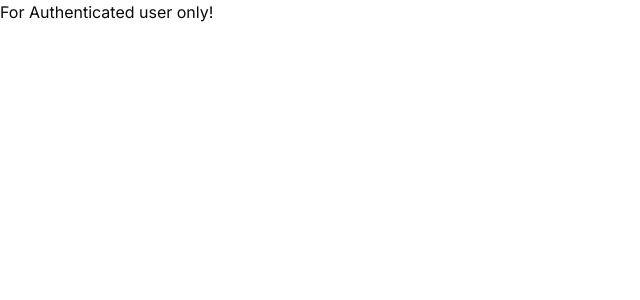
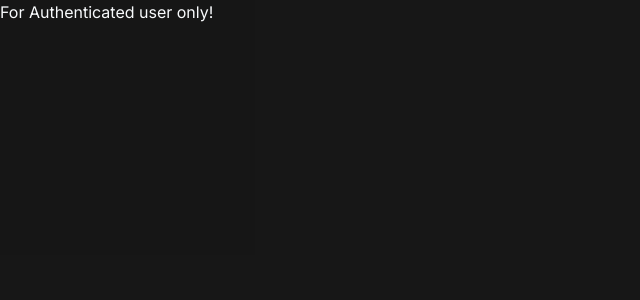
Before and after one commit to Mac1618/twitch-clone, a Next.js app: page / in a window 1280 px wide. Shown: the top 300 px of the page, without its empty margins (0-640 px from the left). Built offline with nearby package versions, Linux system fonts and the light colour scheme.

Commit message:
feat: Dark mode feature using Shadcn for the home page and Clerk for the sign in/up

```diff
--- /dev/null
+++ b/app/(auth)/_components/logo.tsx
@@ -0,0 +1,29 @@
+//  Next
+import { Poppins } from 'next/font/google';
+import Image from 'next/image';
+
+// shadcn
+import { cn } from '@/lib/utils';
+
+const font = Poppins({
+	subsets: ['latin'],
+	weight: ['200', '300', '400', '500', '600', '700', '800', '900'],
+});
+
+export const Logo = () => {
+	return (
+		<div className="flex flex-col items-center gap-y-4">
+			<div className="bg-white rounded-full p-1">
+				<Image src="/spooky.svg" alt="logo" width={80} height={80} />
+			</div>
+			<div className={cn(
+        "flex flex-col items-center",
+        font.className,
+      )}>
+
+				<p className='text-lg font-semibold'>Twitch Clone</p>
+				<p className='text-sm text-muted-foreground'>Let&apos;s play</p>
+			</div>
+		</div>
+	);
+};
--- a/app/(auth)/layout.tsx
+++ b/app/(auth)/layout.tsx
@@ -1,11 +1,13 @@
-import React from "react";
+// Logo
+import { Logo } from './_components/logo';
 
-const AuthLayout = ({ children } : { children : React.ReactNode}) => {
-  return (
-    <div className="h-full flex justify-center items-center">
-      {children}
-    </div>
-  )
-}
+const AuthLayout = ({ children }: { children: React.ReactNode }) => {
+	return (
+		<div className="h-full flex flex-col justify-center items-center space-y-6">
+			<Logo />
+			{children}
+		</div>
+	);
+};
 
 export default AuthLayout;
--- a/app/globals.css
+++ b/app/globals.css
@@ -2,71 +2,83 @@
 @tailwind components;
 @tailwind utilities;
 
-html, body, :root {
+html,
+body,
+:root {
   height: 100%;
+  @apply bg-neutral-900/80;
+}
+
+.hidden-scrollbar {
+  -ms-overflow-style: none;
+  scrollbar-width: none;
+}
+
+.hidden-scrollbar::-webkit-scrollbar {
+  display: none;
 }
 
 @layer base {
   :root {
     --background: 0 0% 100%;
-    --foreground: 0 0% 3.9%;
+    --foreground: 222.2 84% 4.9%;
 
     --card: 0 0% 100%;
-    --card-foreground: 0 0% 3.9%;
+    --card-foreground: 222.2 84% 4.9%;
 
     --popover: 0 0% 100%;
-    --popover-foreground: 0 0% 3.9%;
+    --popover-foreground: 222.2 84% 4.9%;
 
-    --primary: 0 0% 9%;
-    --primary-foreground: 0 0% 98%;
+    --primary: 222.2 47.4% 11.2%;
+    --primary-foreground: 210 40% 98%;
 
-    --secondary: 0 0% 96.1%;
-    --secondary-foreground: 0 0% 9%;
+    --secondary: 210 40% 96.1%;
+    --secondary-foreground: 222.2 47.4% 11.2%;
 
-    --muted: 0 0% 96.1%;
-    --muted-foreground: 0 0% 45.1%;
+    --muted: 210 40% 96.1%;
+    --muted-foreground: 215.4 16.3% 46.9%;
 
-    --accent: 0 0% 96.1%;
-    --accent-foreground: 0 0% 9%;
+    --accent: 210 40% 96.1%;
+    --accent-foreground: 222.2 47.4% 11.2%;
 
     --destructive: 0 84.2% 60.2%;
-    --destructive-foreground: 0 0% 98%;
+    --destructive-foreground: 210 40% 98%;
 
-    --border: 0 0% 89.8%;
-    --input: 0 0% 89.8%;
-    --ring: 0 0% 3.9%;
+    --border: 214.3 31.8% 91.4%;
+    --input: 214.3 31.8% 91.4%;
+    --ring: 222.2 84% 4.9%;
 
     --radius: 0.5rem;
   }
 
   .dark {
-    --background: 0 0% 3.9%;
-    --foreground: 0 0% 98%;
+    --background: 226.7 12.7% 13.9%;
+    --foreground: 210 40% 98%;
 
-    --card: 0 0% 3.9%;
-    --card-foreground: 0 0% 98%;
+    --card: 226.7 12.7% 13.9%;
+    --card-foreground: 210 40% 98%;
 
-    --popover: 0 0% 3.9%;
-    --popover-foreground: 0 0% 98%;
+    --popover: 226.7 12.7% 13.9%;
+    --popover-foreground: 210 40% 98%;
 
-    --primary: 0 0% 98%;
-    --primary-foreground: 0 0% 9%;
+    --primary: 210 40% 98%;
+    --primary-foreground: 222.2 47.4% 11.2%;
 
-    --secondary: 0 0% 14.9%;
-    --secondary-foreground: 0 0% 98%;
+    --secondary: 226.7 12.7% 17.5%;
+    --secondary-foreground: 210 40% 98%;
 
-    --muted: 0 0% 14.9%;
-    --muted-foreground: 0 0% 63.9%;
+    --muted: 226.7 12.7% 17.5%;
+    --muted-foreground: 215 20.2% 65.1%;
 
-    --accent: 0 0% 14.9%;
-    --accent-foreground: 0 0% 98%;
+    --accent: 226.7 12.7% 17.5%;
+    --accent-foreground: 210 40% 98%;
 
     --destructive: 0 62.8% 30.6%;
-    --destructive-foreground: 0 0% 98%;
+    --destructive-foreground: 210 40% 98%;
 
-    --border: 0 0% 14.9%;
-    --input: 0 0% 14.9%;
-    --ring: 0 0% 83.1%;
+    --border: 226.7 12.7% 17.5%;
+    --input: 226.7 12.7% 17.5%;
+    --ring: 212.7 26.8% 83.9%;
   }
 }
 
--- a/app/layout.tsx
+++ b/app/layout.tsx
@@ -1,6 +1,11 @@
 // Clerk
 import { ClerkProvider } from '@clerk/nextjs';
+import { dark } from '@clerk/themes';
 
+// Shadcn ui
+import { ThemeProvider } from '@/components/theme-provider';
+
+// Next
 import type { Metadata } from 'next';
 import { Inter } from 'next/font/google';
 import './globals.css';
@@ -14,9 +19,13 @@
 
 export default function RootLayout({ children }: { children: React.ReactNode }) {
 	return (
-		<ClerkProvider>
+		<ClerkProvider appearance={{ baseTheme: dark}}>
 			<html lang="en">
-				<body className={inter.className}>{children}</body>
+				<body className={inter.className}>
+					<ThemeProvider attribute="class" forcedTheme='dark' storageKey='gamehub-theme'>
+						{children}
+					</ThemeProvider>
+				</body>
 			</html>
 		</ClerkProvider>
 	);
--- /dev/null
+++ b/components/theme-provider.tsx
@@ -0,0 +1,9 @@
+"use client"
+
+import * as React from "react"
+import { ThemeProvider as NextThemesProvider } from "next-themes"
+import { type ThemeProviderProps } from "next-themes/dist/types"
+
+export function ThemeProvider({ children, ...props }: ThemeProviderProps) {
+  return <NextThemesProvider {...props}>{children}</NextThemesProvider>
+}
--- a/package.json
+++ b/package.json
@@ -10,11 +10,13 @@
   },
   "dependencies": {
     "@clerk/nextjs": "^4.29.3",
+    "@clerk/themes": "^1.7.9",
     "@radix-ui/react-slot": "^1.0.2",
     "class-variance-authority": "^0.7.0",
     "clsx": "^2.1.0",
     "lucide-react": "^0.311.0",
     "next": "14.0.4",
+    "next-themes": "^0.2.1",
     "react": "^18",
     "react-dom": "^18",
     "tailwind-merge": "^2.2.0",
```
Also changed, not shown: public/spooky.svg (added), 1 other file (tests, documents, lock files or other folders).
